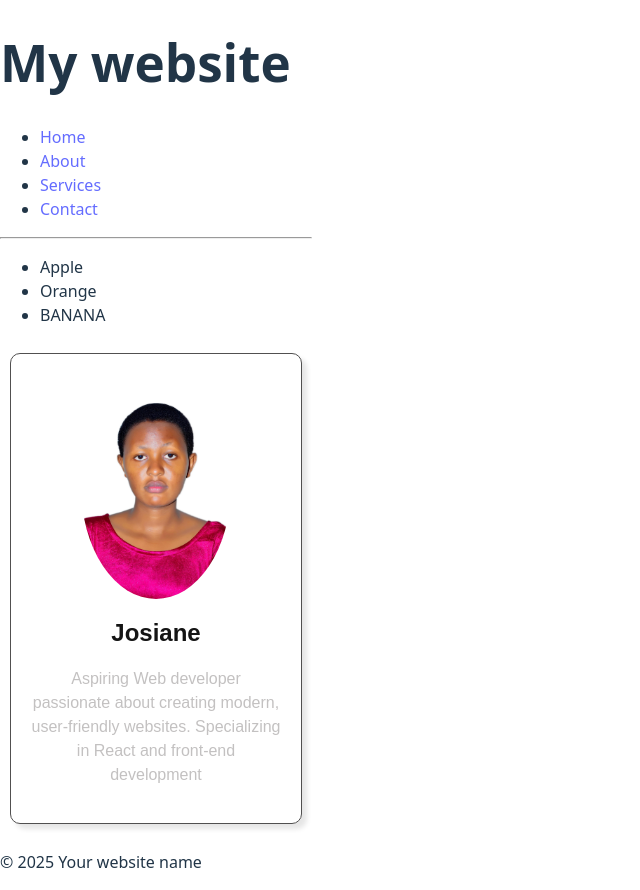
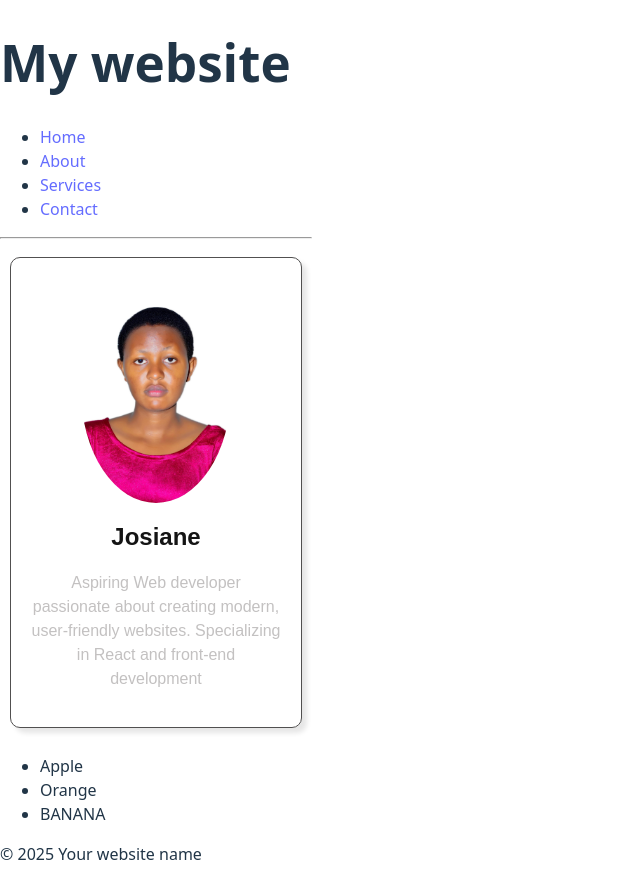
Before and after one commit to Josiane05/my-react-app2, a React (Vite) app: page / in a window 1280 px wide. Shown: the whole page, without its empty margins (0-640 px from the left). Built offline with nearby package versions, Linux system fonts and the light colour scheme.

Commit message:
changing order of card

```diff
--- a/src/App.jsx
+++ b/src/App.jsx
@@ -9,8 +9,8 @@ function App() {
     return(
         <>
           <Header/>
+          <Card/>
           <Food/>
-          <Card/>
           <Footer/>
         </>
     );
```
